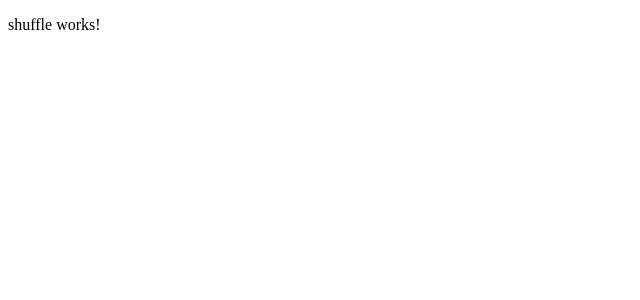
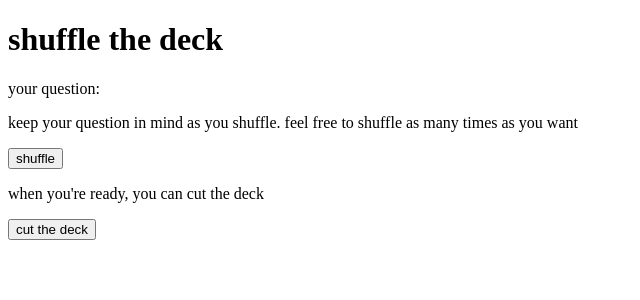
Before and after one commit to Miunohri/Tarot-App, an Angular app in the folder tarot-frontend/: page /shuffle in a window 1280 px wide. Shown: the top 300 px of the page, without its empty margins (0-640 px from the left). Built offline with nearby package versions, Linux system fonts and the light colour scheme.

Commit message:
modifications made to shuffle component and tarot-deck service

```diff
--- a/tarot-frontend/src/app/shuffle/shuffle.html
+++ b/tarot-frontend/src/app/shuffle/shuffle.html
@@ -1 +1,11 @@
-<p>shuffle works!</p>
+<h1>shuffle the deck</h1>
+
+<p>your question: {{ state.question }}</p>
+
+<p>keep your question in mind as you shuffle. feel free to shuffle as many times as you want</p>
+
+<button (click)="shuffle()">shuffle</button>
+
+<p>when you're ready, you can cut the deck</p>
+
+<button (click)="cutDeck()">cut the deck</button>
--- a/tarot-frontend/src/app/shuffle/shuffle.ts
+++ b/tarot-frontend/src/app/shuffle/shuffle.ts
@@ -1,4 +1,7 @@
 import { Component } from '@angular/core';
+import { TarotState } from '../tarot-state';
+import { Router } from '@angular/router';
+import { TarotDeck } from '../tarot-deck';
 
 @Component({
   selector: 'app-shuffle',
@@ -6,4 +9,16 @@ import { Component } from '@angular/core';
   templateUrl: './shuffle.html',
   styleUrl: './shuffle.css',
 })
-export class Shuffle {}
+export class Shuffle {
+
+  constructor(public state: TarotState, private router: Router, private deck: TarotDeck) {}
+
+  shuffle() {
+    this.deck.shuffle();
+  }
+
+  cutDeck() {
+    this.deck.cutDeck();
+  }
+
+}
--- a/tarot-frontend/src/app/tarot-deck.ts
+++ b/tarot-frontend/src/app/tarot-deck.ts
@@ -3,4 +3,27 @@ import { Injectable } from '@angular/core';
 @Injectable({
   providedIn: 'root',
 })
-export class TarotDeck {}
+export class TarotDeck {
+
+  deck: string[] = [];
+
+  createDeck() {
+    this.deck = [
+      'the fool',
+      'the magician',
+      'the high priestess'
+    ];
+  }
+
+  shuffle() {
+    for (let i = this.deck.length -1; i > 0; i--) {
+      const j = Math.floor(Math.random() * (i + 1));
+      [this.deck[i], this.deck[j]] = [this.deck[j], this.deck[i]];
+    }
+  }
+
+  cutDeck() {
+    const mid = Math.floor(this.deck.length / 2);
+    this.deck = []
+  }
+}
```
